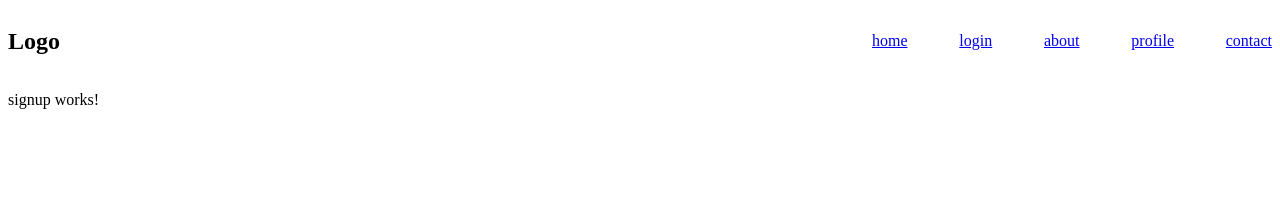
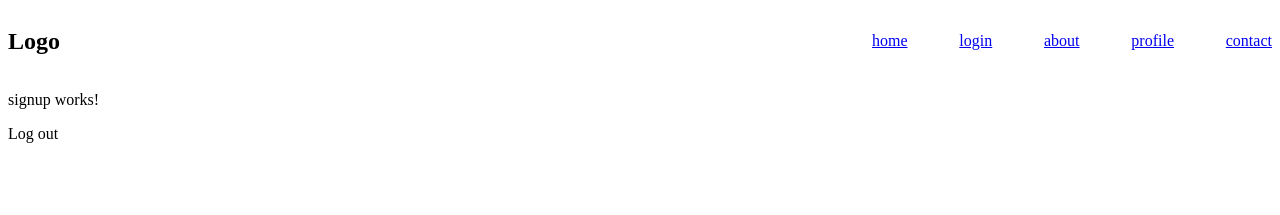
Before and after one commit to Hol7/AngularTuto, an Angular app: page /signup in a window 1280 px wide. Shown: the top 215 px of the page. Built offline with nearby package versions, Linux system fonts and the light colour scheme.

Commit message:
add logout message to signup component template

```diff
--- a/src/app/signup/signup.component.html
+++ b/src/app/signup/signup.component.html
@@ -1 +1,3 @@
 <p>signup works!</p>
+
+<p>Log out</p>
```
